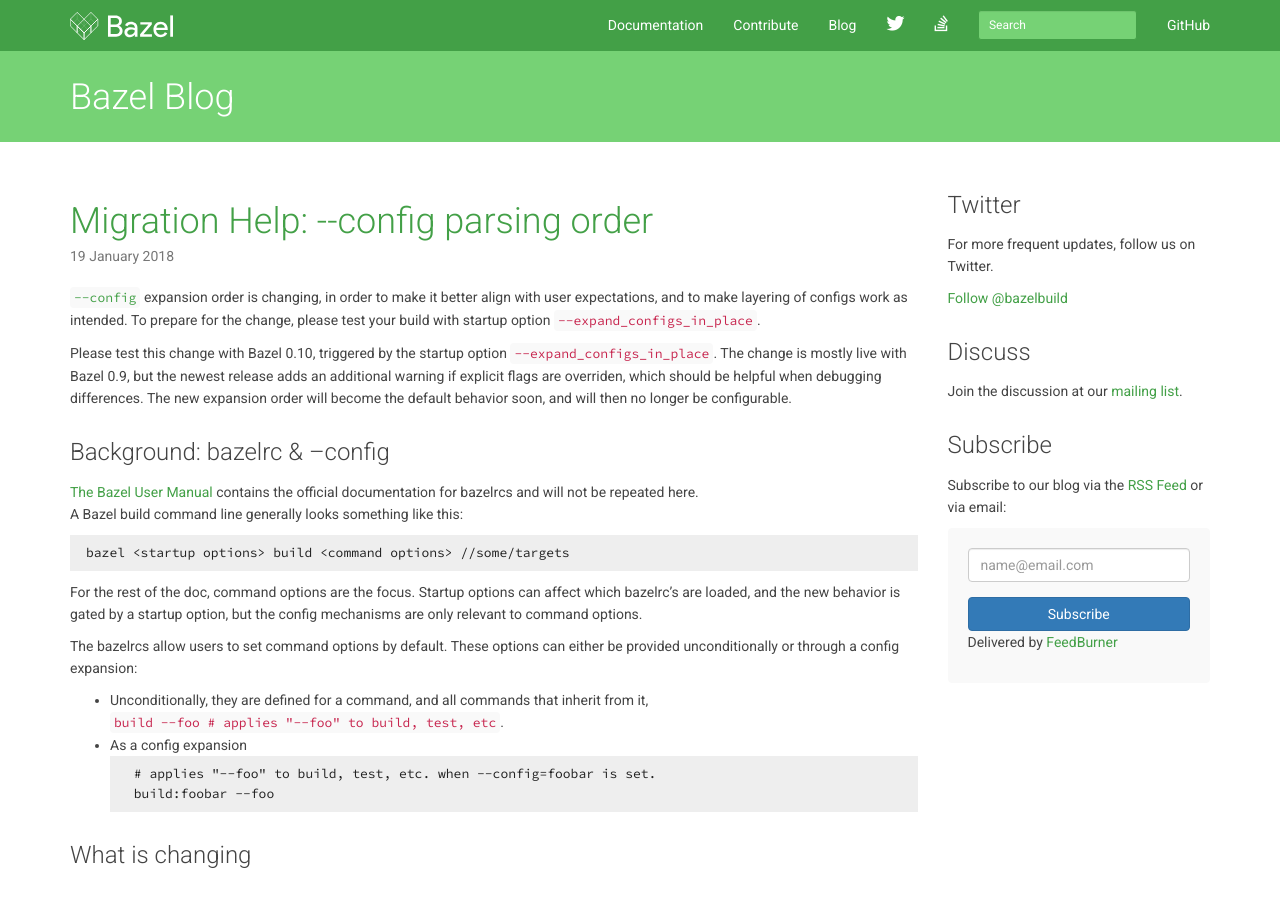
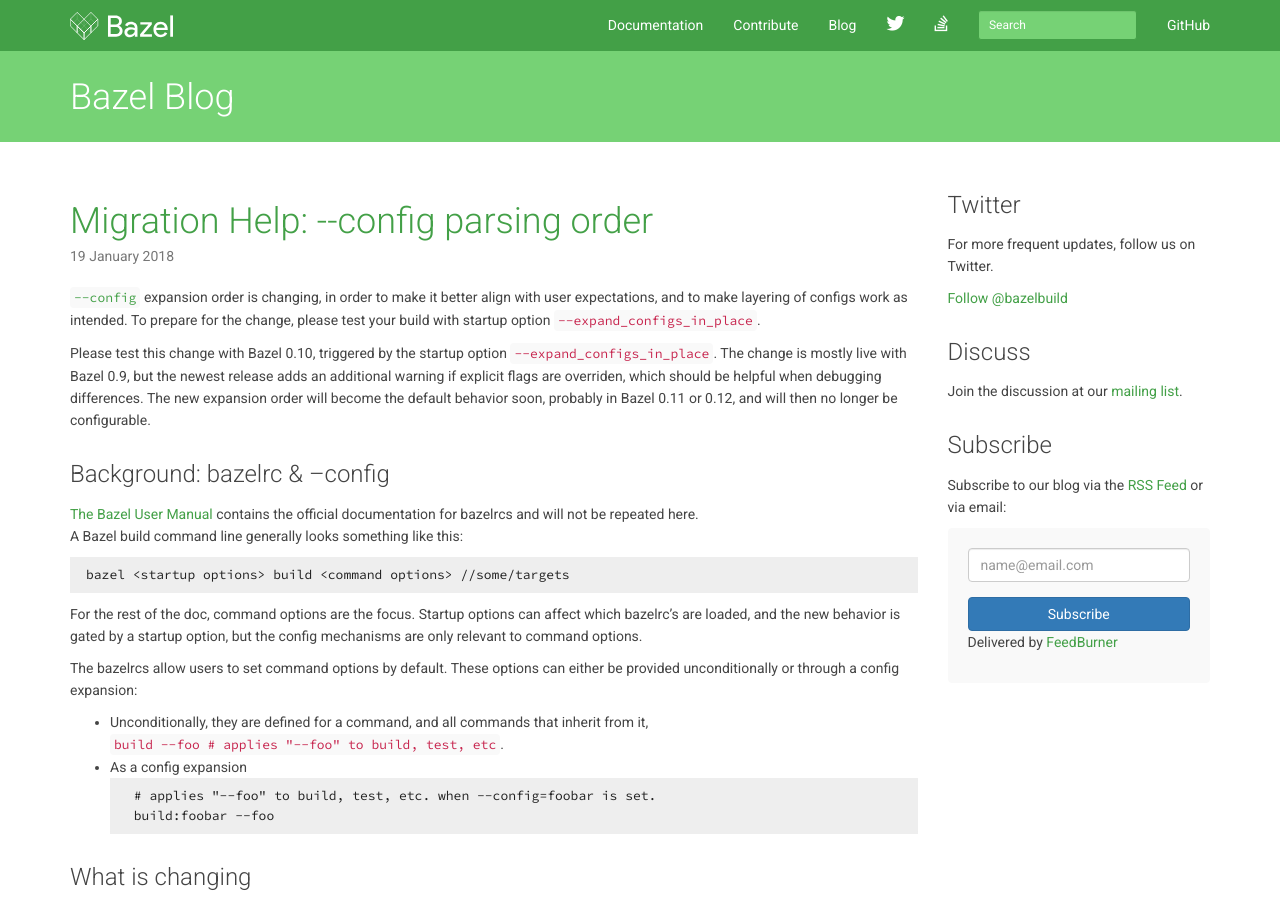
Before and after one commit to bazelbuild/bazel-blog, a Jekyll site: the page built from index.html, in a window 1280 px wide and 900 px high. Built offline with Jekyll 4.4.1, drawn with Linux system fonts in a browser that asks for light colours; nearby versions of some CDN libraries; library files that are not in the unit come from our copies; Markdown is read by kramdown in place of the engine named in the settings; the list of posts is cut into pages by our own code.

Commit message:
Update 2018-01-19-config-parsing-order.md

```diff
--- a/_posts/2018-01-19-config-parsing-order.md
+++ b/_posts/2018-01-19-config-parsing-order.md
@@ -5,7 +5,7 @@
 
 [`--config`](https://docs.bazel.build/versions/master/user-manual.html#config) expansion order is changing, in order to make it better align with user expectations, and to make layering of configs work as intended. To prepare for the change, please test your build with startup option `--expand_configs_in_place`.
 
-Please test this change with Bazel 0.10, triggered by the startup option `--expand_configs_in_place`. The change is mostly live with Bazel 0.9, but the newest release adds an additional warning if explicit flags are overriden, which should be helpful when debugging differences. The new expansion order will become the default behavior soon, and will then no longer be configurable.
+Please test this change with Bazel 0.10, triggered by the startup option `--expand_configs_in_place`. The change is mostly live with Bazel 0.9, but the newest release adds an additional warning if explicit flags are overriden, which should be helpful when debugging differences. The new expansion order will become the default behavior soon, probably in Bazel 0.11 or 0.12, and will then no longer be configurable.
 
 ## Background: bazelrc & --config
 
```
